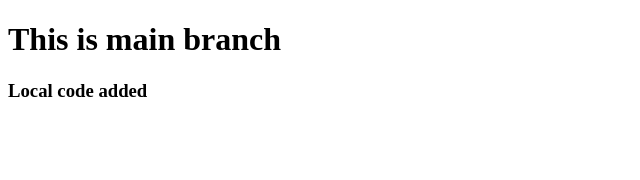
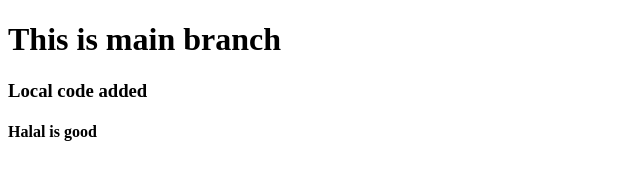
Before and after one commit to mirzasabbirgithub/recall2023, a plain HTML site: page index.html in a window 1280 px wide. Shown: the whole page, without its empty margins (0-640 px from the left). Drawn offline with Linux system fonts and the light colour scheme.

Commit message:
git commit added

```diff
--- a/index.html
+++ b/index.html
@@ -9,6 +9,7 @@
 
     <h1>This is main branch</h1>
     <h3>Local code added</h3>
+    <h4>Halal is good</h4>
 
 </body>
 </html>
```
